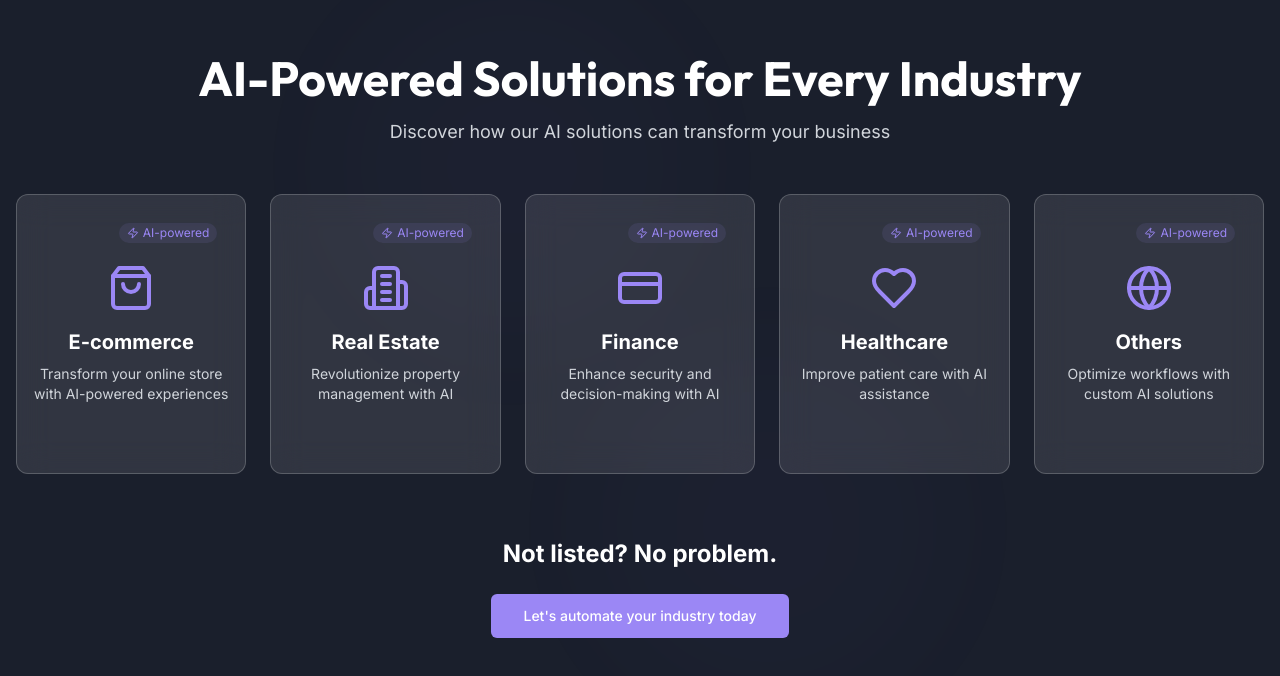
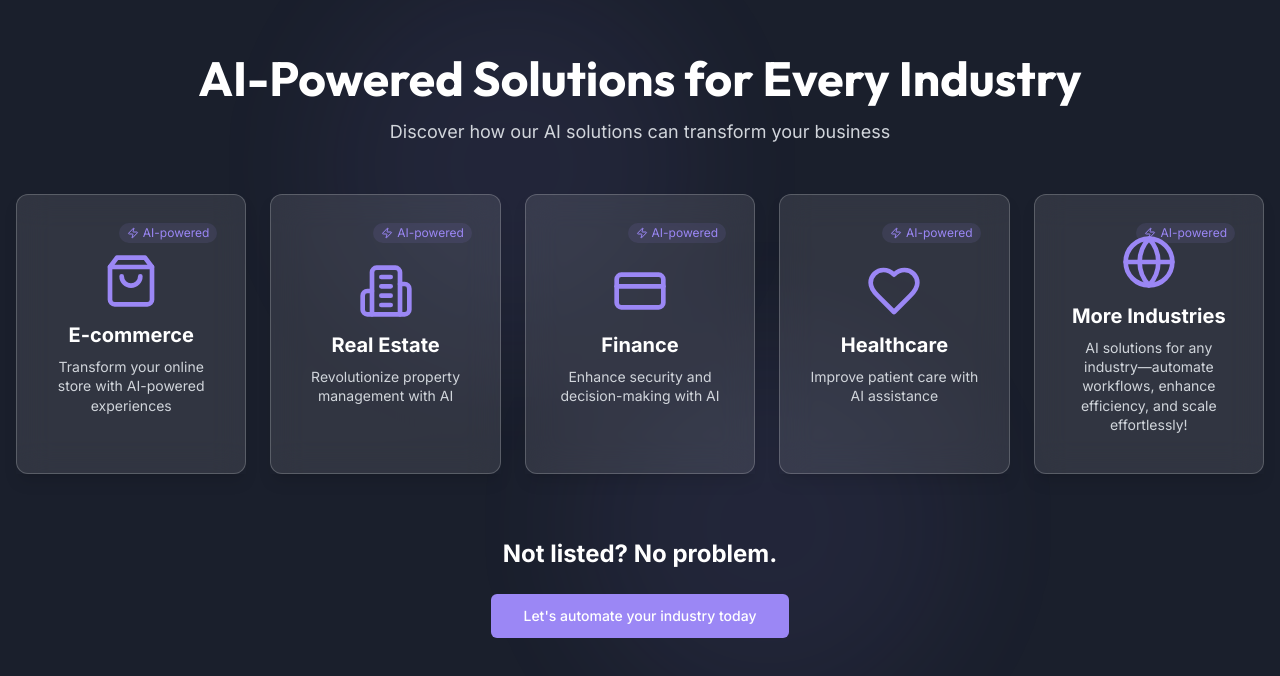
Before and after one commit to 7mvz/future-workflow-magic, a React (Vite) app: page / in a window 1280 px wide. Shown: the part 4492-5168 px from the top of the page. Built offline with nearby package versions, Linux system fonts and the light colour scheme.

Commit message:
Enhance UI and UX
- Improve card readability and spacing.
- Make flip effect more engaging.
- Tweak "Other Industries" card.
- Improve icon styling and labels.
- Enhance background effects.

```diff
--- a/src/components/IndustriesSection.tsx
+++ b/src/components/IndustriesSection.tsx
@@ -55,13 +55,13 @@ const industries = [
   },
   {
     icon: Globe,
-    title: "Others",
-    summary: "Optimize workflows with custom AI solutions",
+    title: "More Industries",
+    summary: "AI solutions for any industry—automate workflows, enhance efficiency, and scale effortlessly!",
     solutions: [
       "Custom AI Development",
       "Process Automation",
       "Data Analysis",
-      "Efficiency Optimization"
+      "Industry-Specific Solutions"
     ],
     delay: 1.0
   }
@@ -77,13 +77,13 @@ const IndustriesSection = () => {
             initial={{ opacity: 0 }}
             whileInView={{ opacity: 0.1 }}
             transition={{ duration: 0.8 }}
-            className="absolute top-0 left-1/4 w-96 h-96 bg-primary/20 rounded-full blur-3xl"
+            className="absolute top-0 left-1/4 w-96 h-96 bg-primary/20 rounded-full blur-3xl animate-pulse"
           />
           <motion.div
             initial={{ opacity: 0 }}
             whileInView={{ opacity: 0.1 }}
             transition={{ duration: 0.8 }}
-            className="absolute bottom-0 right-1/4 w-96 h-96 bg-primary/20 rounded-full blur-3xl"
+            className="absolute bottom-0 right-1/4 w-96 h-96 bg-primary/20 rounded-full blur-3xl animate-pulse"
           />
         </div>
 
--- a/src/components/industries/IndustryCard.tsx
+++ b/src/components/industries/IndustryCard.tsx
@@ -20,25 +20,27 @@ const IndustryCard = ({ icon: Icon, title, summary, solutions, delay }: Industry
       whileInView={{ opacity: 1, y: 0 }}
       transition={{ duration: 0.6, delay }}
       viewport={{ once: true }}
-      className="relative h-[280px] perspective-1000"
+      className="relative h-[280px] perspective-1000 group"
       onClick={() => setIsFlipped(!isFlipped)}
     >
       <motion.div
         className="w-full h-full relative preserve-3d cursor-pointer"
         animate={{ rotateY: isFlipped ? 180 : 0 }}
-        transition={{ duration: 0.6 }}
+        transition={{ duration: 0.6, delay: 0.2 }}
+        whileHover={{ scale: 1.02, transition: { duration: 0.2 } }}
+        className="w-full h-full relative preserve-3d cursor-pointer shadow-lg hover:shadow-xl transition-shadow duration-300"
       >
         {/* Front of card */}
         <div className="absolute inset-0 glass rounded-xl p-4 backface-hidden">
           <div className="relative h-full flex flex-col items-center justify-center text-center">
             <motion.div
               whileHover={{ scale: 1.1 }}
-              className="mb-4"
+              className="mb-3"
             >
-              <Icon className="w-12 h-12 text-primary" />
+              <Icon className="w-14 h-14 text-primary group-hover:text-primary-light transition-colors duration-300" />
             </motion.div>
             <h3 className="text-xl font-bold mb-2">{title}</h3>
-            <p className="text-gray-300 text-sm">{summary}</p>
+            <p className="text-gray-300 text-sm leading-snug px-2">{summary}</p>
             <div className="absolute top-3 right-3 flex items-center space-x-1 bg-primary/10 px-2 py-0.5 rounded-full">
               <Zap className="w-3 h-3 text-primary" />
               <span className="text-xs text-primary">AI-powered</span>
@@ -49,24 +51,26 @@ const IndustryCard = ({ icon: Icon, title, summary, solutions, delay }: Industry
         {/* Back of card */}
         <div className="absolute inset-0 glass rounded-xl p-4 backface-hidden rotate-y-180">
           <div className="h-full flex flex-col justify-center">
-            <h4 className="text-lg font-bold mb-3">AI Solutions:</h4>
+            <h4 className="text-lg font-bold mb-2">AI Solutions:</h4>
             <ul className="space-y-2">
               {solutions.map((solution, index) => (
                 <motion.li
                   key={index}
                   initial={{ opacity: 0, x: -20 }}
                   animate={{ opacity: 1, x: 0 }}
-                  transition={{ delay: index * 0.1 }}
+                  transition={{ delay: 0.2 + index * 0.1 }}
                   className="flex items-center space-x-2"
                 >
                   <Zap className="w-3 h-3 text-primary flex-shrink-0" />
-                  <span className="text-gray-300 text-xs">{solution}</span>
+                  <span className="text-gray-300 text-xs leading-tight">{solution}</span>
                 </motion.li>
               ))}
             </ul>
           </div>
         </div>
       </motion.div>
+      {/* Glow effect */}
+      <div className="absolute inset-0 -z-10 bg-primary/5 rounded-xl blur-xl opacity-0 group-hover:opacity-100 transition-opacity duration-300" />
     </motion.div>
   );
 };
```
